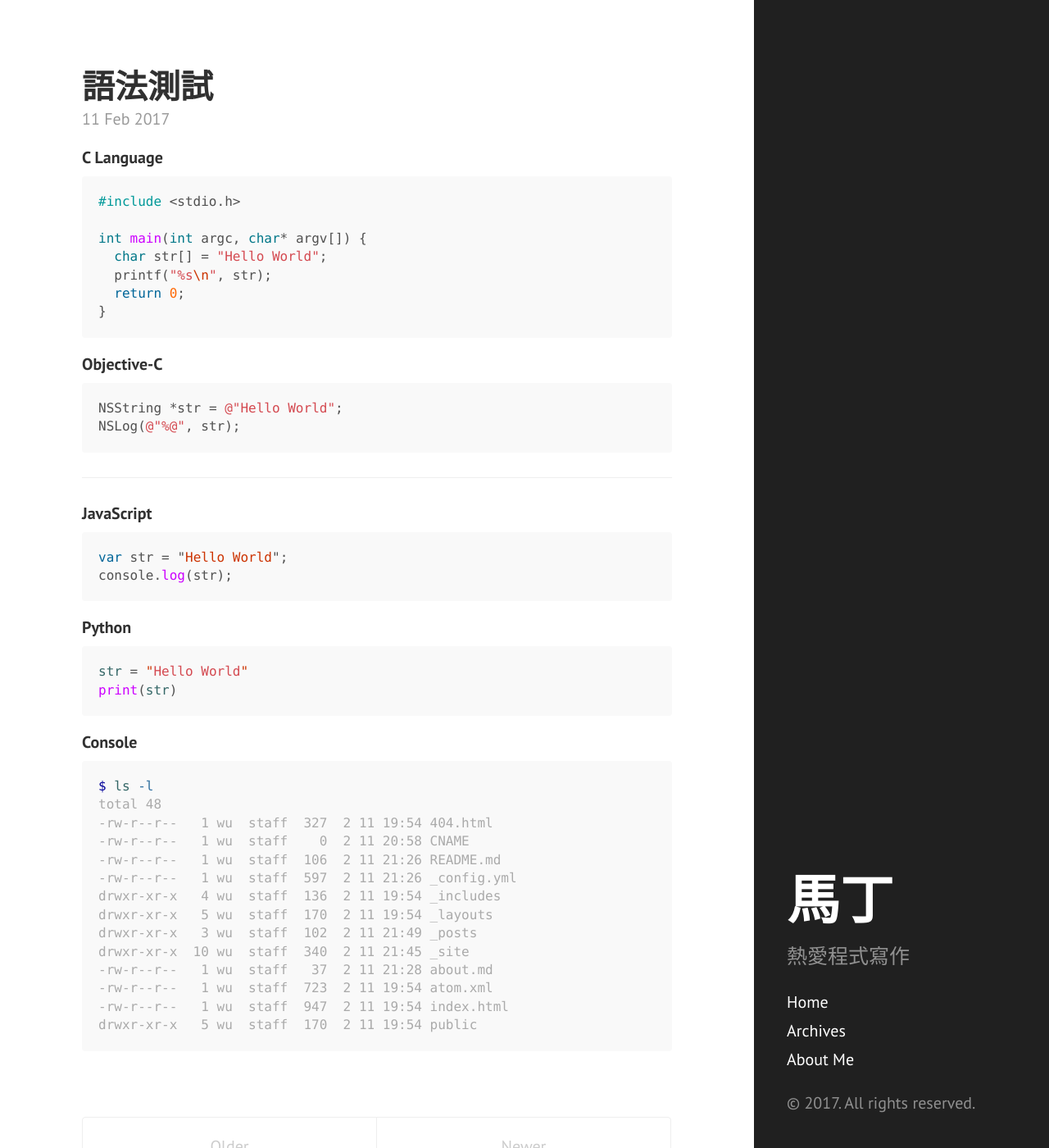
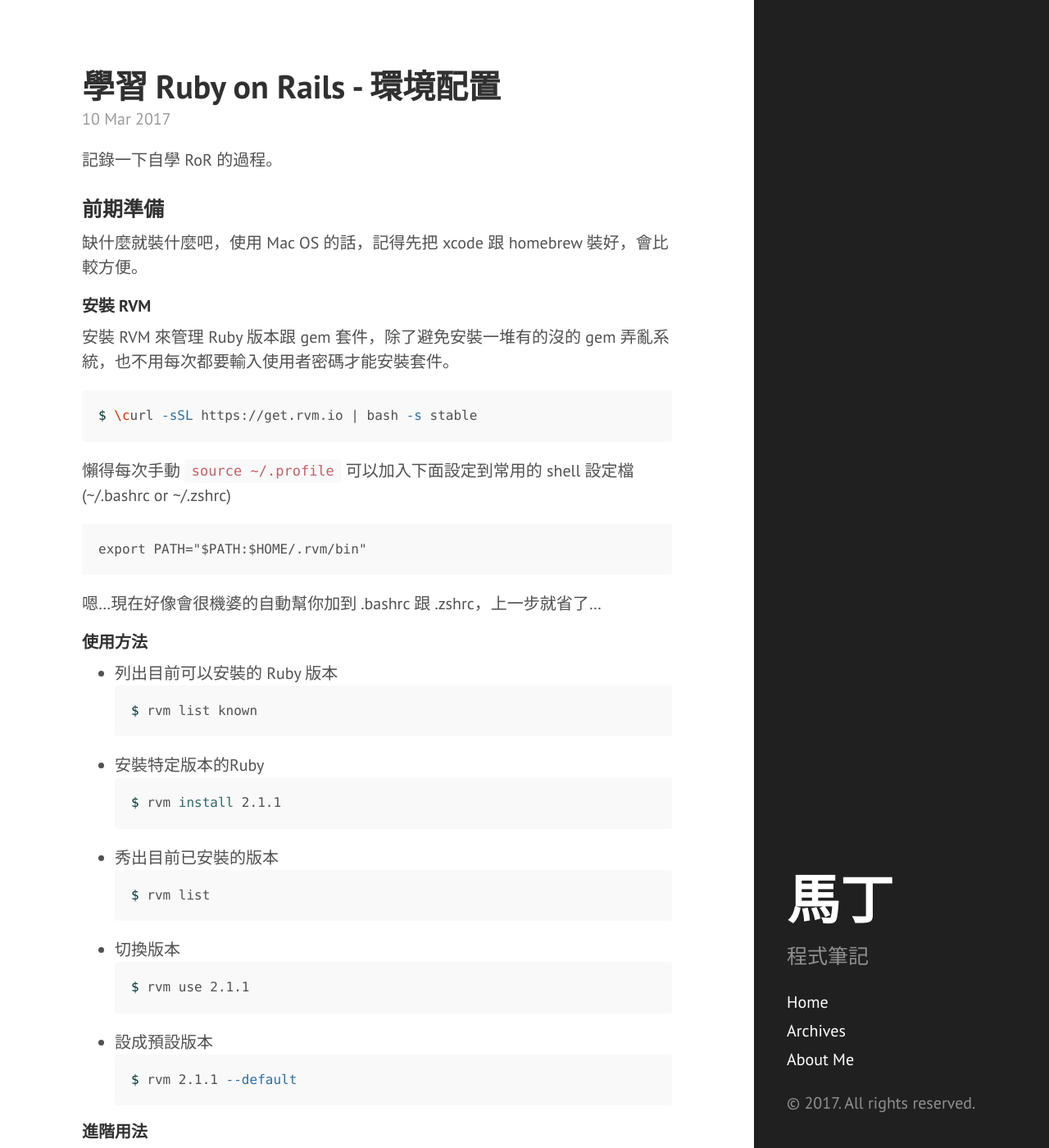
Before and after one commit to matin5/matin5.github.com, a Jekyll site: the page built from index.html, in a window 1280 px wide and 1400 px high. Shown: the whole window at 82% size. Built offline with Jekyll 4.4.1, drawn with Linux system fonts in a browser that asks for light colours; the list of posts is cut into pages by our own code; some of the changed text lies outside the part shown.

Commit message:
Add learn ruby on rails prepare

````diff
--- a/_config.yml
+++ b/_config.yml
@@ -1,7 +1,8 @@
 # Dependencies
-# markdown:         redcarpet
-# highlighter:      pygments
+markdown:         kramdown
 highlighter:      rouge
+redcarpet:
+  extensions : ["tables", "autolink", "strikethrough", "space_after_headers", "with_toc_data", "fenced_code_blocks"]
 
 # kramdown:
 #   input: GFM
@@ -9,12 +10,11 @@ highlighter:      rouge
 
 # Permalinks
 permalink:        pretty
-#relative_permalinks: true
 
 # Setup
 title:            "馬丁"
 tagline:          "筆記"
-description:      "熱愛程式寫作"
+description:      "程式筆記"
 url:              https://matin5.github.com
 baseurl:          /
 
--- /dev/null
+++ b/_posts/2017-03-10-learn-ror-prepare.md
@@ -0,0 +1,94 @@
+---
+layout     : post
+title      : "學習 Ruby on Rails - 環境配置"
+subtitle   : "RoR 學習筆記 1"
+date       : 2017-03-10 10:30
+author     : "Martin Wu"
+tags       : Rails RVM
+#comments   : true
+#signature  : true
+---
+記錄一下自學 RoR 的過程。
+
+### 前期準備
+缺什麼就裝什麼吧，使用 Mac OS 的話，記得先把 xcode 跟 homebrew 裝好，會比較方便。
+
+#### 安裝 RVM
+安裝 RVM 來管理 Ruby 版本跟 gem 套件，除了避免安裝一堆有的沒的 gem 弄亂系統，也不用每次都要輸入使用者密碼才能安裝套件。
+
+```bash
+$ \curl -sSL https://get.rvm.io | bash -s stable
+```
+
+懶得每次手動 `source ~/.profile` 可以加入下面設定到常用的 shell 設定檔 (~/.bashrc or ~/.zshrc)
+```
+export PATH="$PATH:$HOME/.rvm/bin"
+```
+嗯...現在好像會很機婆的自動幫你加到 .bashrc 跟 .zshrc，上一步就省了...
+
+#### 使用方法
+* 列出目前可以安裝的 Ruby 版本
+```bash
+$ rvm list known
+```
+
+* 安裝特定版本的Ruby
+```bash
+$ rvm install 2.1.1
+```
+
+* 秀出目前已安裝的版本
+```bash
+$ rvm list
+```
+
+* 切換版本
+```bash
+$ rvm use 2.1.1
+```
+
+* 設成預設版本
+```bash
+$ rvm 2.1.1 --default
+```
+
+#### 進階用法
+* 建立 gemset 讓各個版本的 Rails，擁有自己的套件庫，例如
+```bash
+$ rvm gemset create r415
+```
+
+* 秀出目前的 gemset
+```bash
+$ rvm gemset list
+```
+
+* 切換 gemset
+```bash
+$ rvm gemset use r415
+```
+
+* 刪除已安裝的 gemset
+```bash
+$ rvm gemset empty r415
+```
+
+#### 安裝 Rails
+```bash
+$ gem install rails  --no-rdoc --no-ri
+```
+
+也可以指定安裝的版本，例如
+```bash
+$ gem install rails -v='4.1.5' --no-rdoc --no-ri
+```
+
+懶得每次都輸入 `--no-rdoc --no-ri`，可以新增一個 `~/.gemrc` 到使用者目錄，檔案內容如下，預設就不產生文件
+```
+gem: --no-ri --no-rdoc
+```
+
+### 參考
+* ihower - [Ruby on Rails 實戰聖經](https://ihower.tw/rails/installation.html)
+* 高見龍 - [RVM and Gemsets](http://kaochenlong.com/2011/04/08/rvm-and-gemsets)
+* JokerCatz - [RVM安裝與使用教學](http://railsfun.tw/t/rvm/28)
````
Also changed, not shown: about.md (+5 -0 lines).
